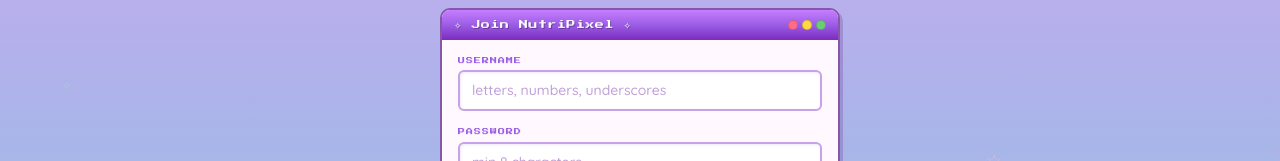
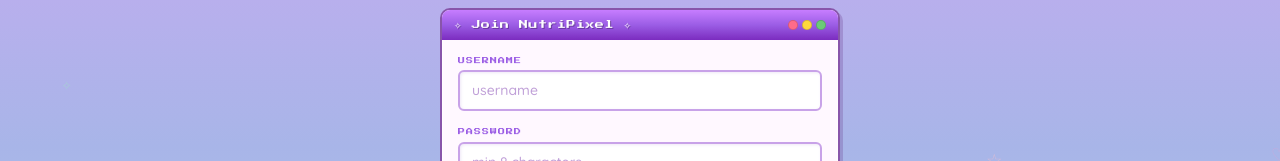
Before and after one commit to talv1sota/NutriPixel, a Next.js app: page /signup in a window 1280 px wide. Shown: the part 253-414 px from the top of the page. Built offline with nearby package versions, Linux system fonts and the light colour scheme; no server answers.

Commit message:
Simplify signup username placeholder

```diff
--- a/src/app/signup/page.tsx
+++ b/src/app/signup/page.tsx
@@ -59,7 +59,7 @@
                 value={username}
                 onChange={(e) => setUsername(e.target.value)}
                 className="input w-full"
-                placeholder="letters, numbers, underscores"
+                placeholder="username"
                 required
               />
             </div>
```
